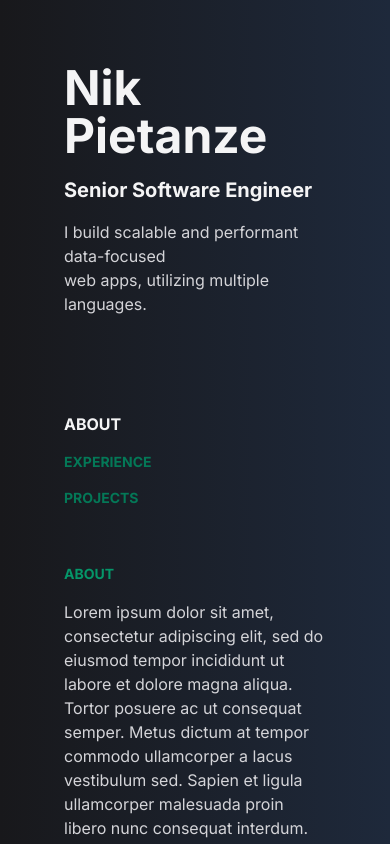
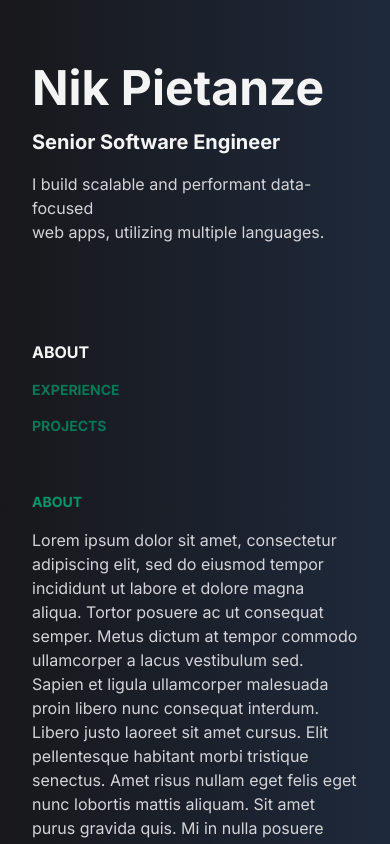
Before and after one commit to nikpietanze/portfolio, a Next.js app: page / in a window 390 px wide. Shown: the top 844 px of the page. Built offline with nearby package versions, Linux system fonts and the light colour scheme.

Commit message:
reduce padding for mobile

```diff
--- a/app/page.tsx
+++ b/app/page.tsx
@@ -2,7 +2,7 @@ export default function Home() {
 	// TODO: Navigation scrolling
 
 	return (
-		<main className="bg-gradient-to-r from-zinc-900 to-slate-800 text-zinc-100 min-h-screen p-16 flex justify-center">
+		<main className="bg-gradient-to-r from-zinc-900 to-slate-800 text-zinc-100 min-h-screen py-16 px-8 md:px-16 flex justify-center">
 			<div className="grid grid-cols-1 gap-14 items-start md:grid-cols-[400px_minmax(400px,_550px)]">
 				<div className="left-col flex flex-col md:sticky md:top-24">
 					<div className="info flex flex-col gap-4 pb-24">
```
